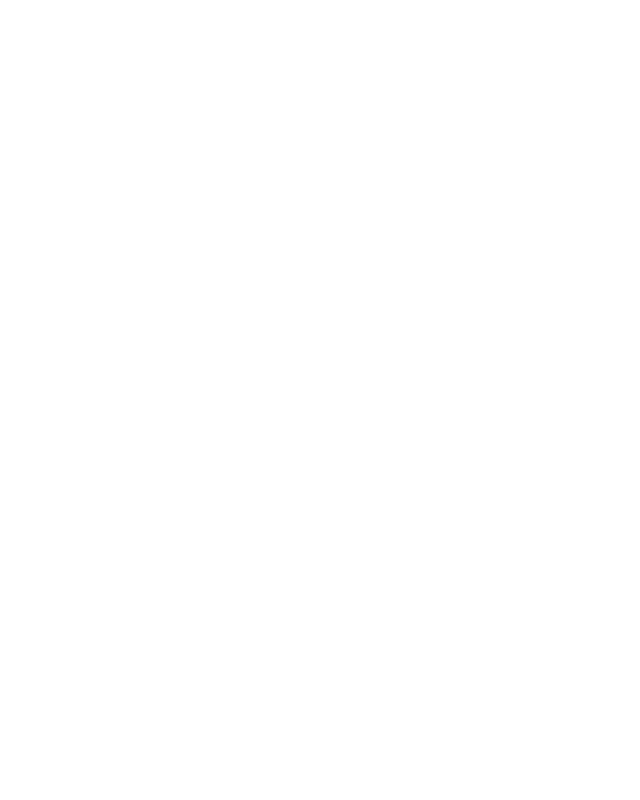
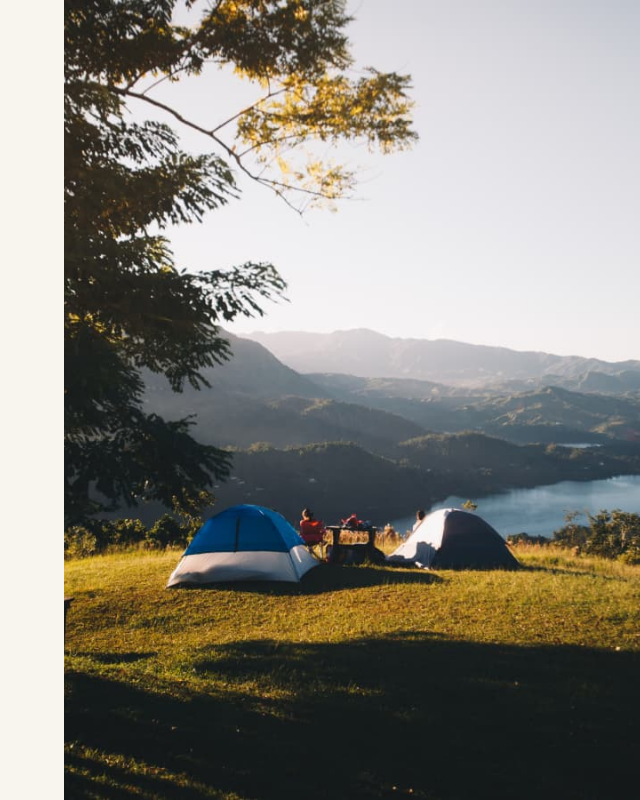
Before and after one commit to sparklaunch/yelpcamp, a React (Create React App) app: page / in a window 1280 px wide. Shown: the whole page, without its empty margins (640-1280 px from the left). Built offline with nearby package versions, Linux system fonts and the light colour scheme.

Commit message:
Add Landing Page background.

```diff
--- a/src/App.tsx
+++ b/src/App.tsx
@@ -1,5 +1,11 @@
+import Main from "./components/Main/Main";
+
 function App() {
-    return <div className="App"></div>;
+    return (
+        <>
+            <Main />
+        </>
+    );
 }
 
 export default App;
--- /dev/null
+++ b/src/components/Main/Main.css
@@ -0,0 +1,20 @@
+.Main {
+    width: 100vw;
+    height: 100vh;
+    overflow: hidden;
+}
+.left {
+    display: inline-block;
+    background-color: rgb(248, 244, 238);
+    width: 55vw;
+    height: 100vh;
+}
+.right {
+    display: inline-block;
+    background-image: url("../../assets/HeroImageNarrow.jpg");
+    background-repeat: no-repeat;
+    background-size: cover;
+    background-position: bottom;
+    width: 45vw;
+    height: 100vh;
+}
--- /dev/null
+++ b/src/components/Main/Main.tsx
@@ -0,0 +1,12 @@
+import "./Main.css";
+
+function Main() {
+    return (
+        <div className="Main">
+            <div className="left"></div>
+            <div className="right"></div>
+        </div>
+    );
+}
+
+export default Main;
```
Also changed, not shown: src/assets/HeroImageNarrow.jpg (renamed from src/assets/HeroImageMobile.jpg), src/assets/HeroImageWide.jpg (renamed from src/assets/HeroImageDesktop.jpg).
